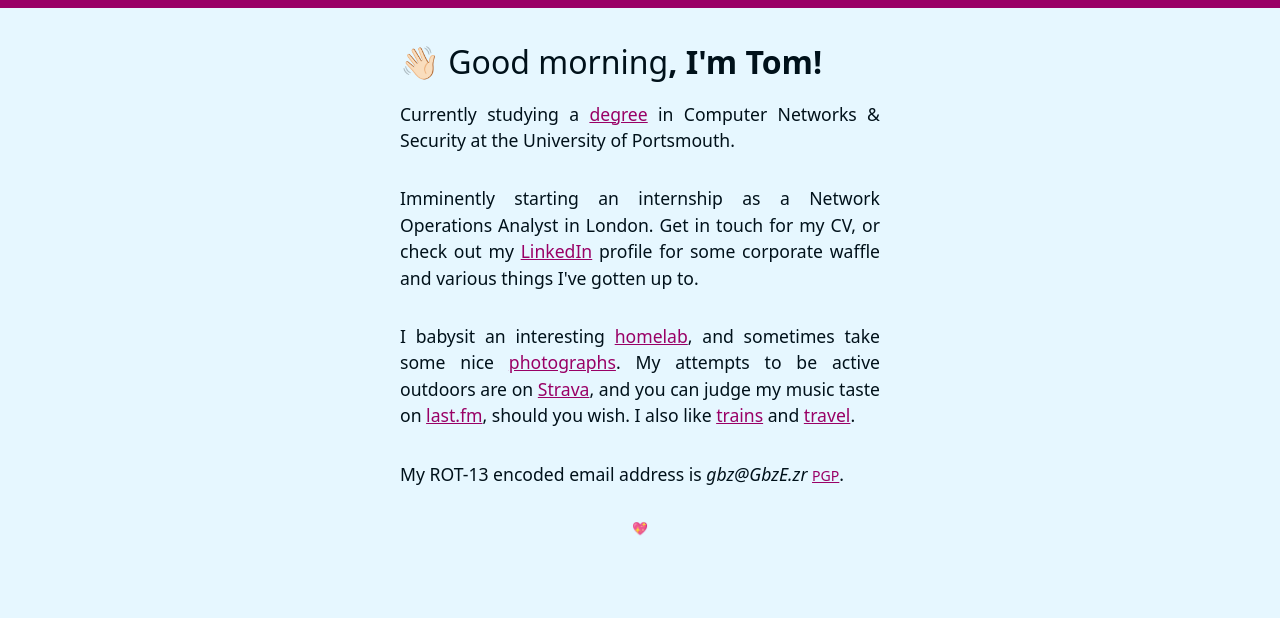
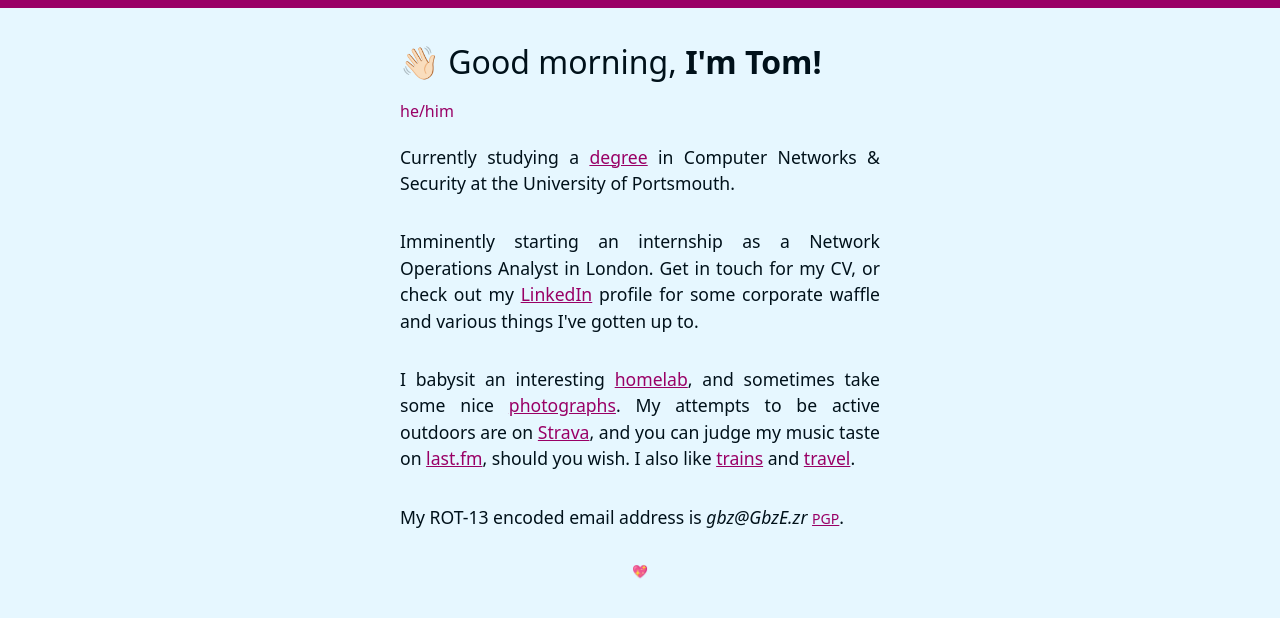
Before and after one commit to t5r7/thomasr.me, a Jekyll site: the page built from pages/index.html, in a window 1280 px wide. Shown: the top 618 px of the page. Built offline with Jekyll 4.4.1, drawn with Linux system fonts in a browser that asks for light colours; some web fonts are replaced.

Commit message:
add pronouns <3

```diff
--- a/_includes/footer.html
+++ b/_includes/footer.html
@@ -9,10 +9,10 @@
   if(!greeting) return;
 
   const h = new Date().getHours();
-  if (h >= 0 && h < 12) greeting.innerText = 'Good morning'; // 5-12
-  if (h >= 12 && h < 18) greeting.innerText = 'Good afternoon'; // 12-18
-  if (h >= 18 && h < 22) greeting.innerText = 'Good evening'; // 18-22
-  if (h >= 22) greeting.innerText = 'Good evening'; // 22-23
+  if (h >= 0 && h < 12) greeting.innerText = 'Good morning,'; // 5-12
+  if (h >= 12 && h < 18) greeting.innerText = 'Good afternoon,'; // 12-18
+  if (h >= 18 && h < 22) greeting.innerText = 'Good evening,'; // 18-22
+  if (h >= 22) greeting.innerText = 'Good evening,'; // 22-23
 }
 
 setHomepageGreeting();
--- a/_includes/header.html
+++ b/_includes/header.html
@@ -1,6 +1,6 @@
 {% if page.url == '/' %}
 <header id="site-header">
-    <h1><span aria-hidden="true">👋🏻</span> <span id="greeting">Hello</span>, I'm Tom!</h1>
+    <h1><span aria-hidden="true">👋🏻</span> <span id="greeting">Hello,</span> I'm Tom! <span id="pronouns">he/him</span></h1>
 </header>
 {% else %}
 <header id="site-header">
--- a/pages/index.html
+++ b/pages/index.html
@@ -52,5 +52,6 @@
 <section id="contact">
 <p>
     My ROT-13 encoded email address is <em>gbz@GbzE.zr</em>
-    <span style="font-size: 0.8em"><a title="F372 03AD C982 80D6" href="https://keys.openpgp.org/vks/v1/by-fingerprint/AAE3375755B3B3F9BDDA32FCF37203ADC98280D6">PGP</a></span>.</p>
+    <span style="font-size: 0.8em"><a title="F372 03AD C982 80D6" href="https://keys.openpgp.org/vks/v1/by-fingerprint/AAE3375755B3B3F9BDDA32FCF37203ADC98280D6">PGP</a></span>.
+</p>
 </section>
--- a/static/css/main.css
+++ b/static/css/main.css
@@ -58,7 +58,12 @@
         font-weight: 600;
 
         span {
-            font-weight: normal
+            font-weight: normal;
+        }
+
+        span#pronouns {
+            font-size: 1rem;
+            color: var(--accent);
         }
     }
 
```
